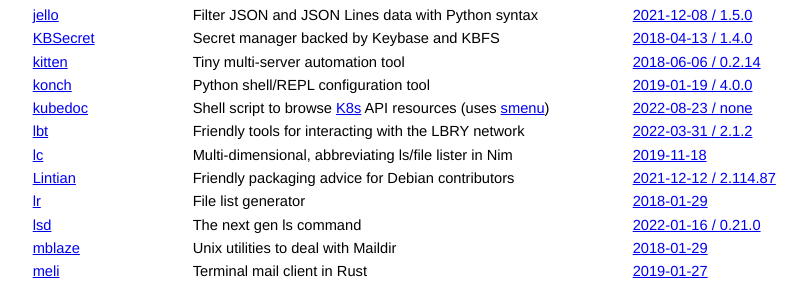
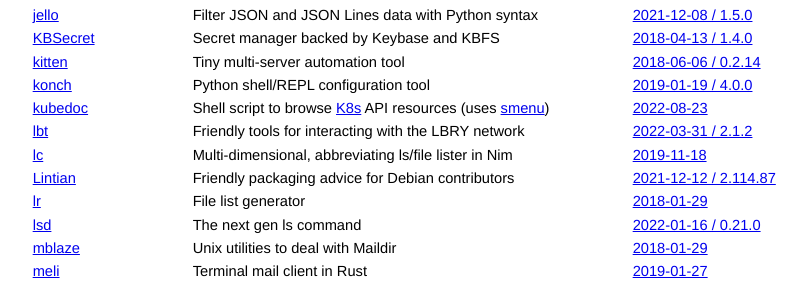
Before and after one commit to jcs/no_color, a Jekyll site: the page built from index.md, in a window 1280 px wide and 900 px high, scrolled down 3425 px. Shown: the part 160-447 px from the top of the window, without its empty margins (211-1018 px from the left). Built offline with Jekyll 4.4.1, drawn with Linux system fonts in a browser that asks for light colours; our own code applies the rules of GitHub Pages for plain Markdown files.

```diff
--- a/index.md
+++ b/index.md
@@ -188,7 +188,7 @@ color via `NO_COLOR`.
 | [KBSecret](https://kbsecret.github.io/) | Secret manager backed by Keybase and KBFS | [2018-04-13 / 1.4.0](https://github.com/kbsecret/kbsecret/commit/d5296054d979a1b1ce07c1be78d56d3d29b62384) |
 | [kitten](https://github.com/hoffa/kitten) | Tiny multi-server automation tool | [2018-06-06 / 0.2.14](https://github.com/hoffa/kitten/commit/88cb015f4ae021a1c00bfc4dc9506a8e14e51bb4) |
 | [konch](https://github.com/sloria/konch) | Python shell/REPL configuration tool | [2019-01-19 / 4.0.0](https://github.com/sloria/konch/blob/master/CHANGELOG.rst#400-2019-01-19) |
-| [kubedoc](https://gist.github.com/mjf/bd03c62115a5c46b50851173741fb84b) | Shell script to browse [K8s](https://kubernetes.io) API resources (uses [smenu](https://github.com/p-gen/smenu)) | [2022-08-23 / none](https://gist.github.com/mjf/bd03c62115a5c46b50851173741fb84b) |
+| [kubedoc](https://gist.github.com/mjf/bd03c62115a5c46b50851173741fb84b) | Shell script to browse [K8s](https://kubernetes.io) API resources (uses [smenu](https://github.com/p-gen/smenu)) | [2022-08-23](https://gist.github.com/mjf/bd03c62115a5c46b50851173741fb84b) |
 | [lbt](https://gitlab.com/gardenappl/lbt) | Friendly tools for interacting with the LBRY network | [2022-03-31 / 2.1.2](https://gitlab.com/gardenappl/lbt/-/releases/v2.1.2)
 | [lc](https://github.com/c-blake/lc) | Multi-dimensional, abbreviating ls/file lister in Nim | [2019-11-18](https://github.com/c-blake/lc/commit/3f69e692db45c63320c3cbd2d3910208437687f9) |
 | [Lintian](https://lintian.debian.org) | Friendly packaging advice for Debian contributors | [2021-12-12 / 2.114.87](https://salsa.debian.org/lintian/lintian/-/commit/275a48e628120100a38cbcd5a4f7f5b70c5ab47d) |
```
